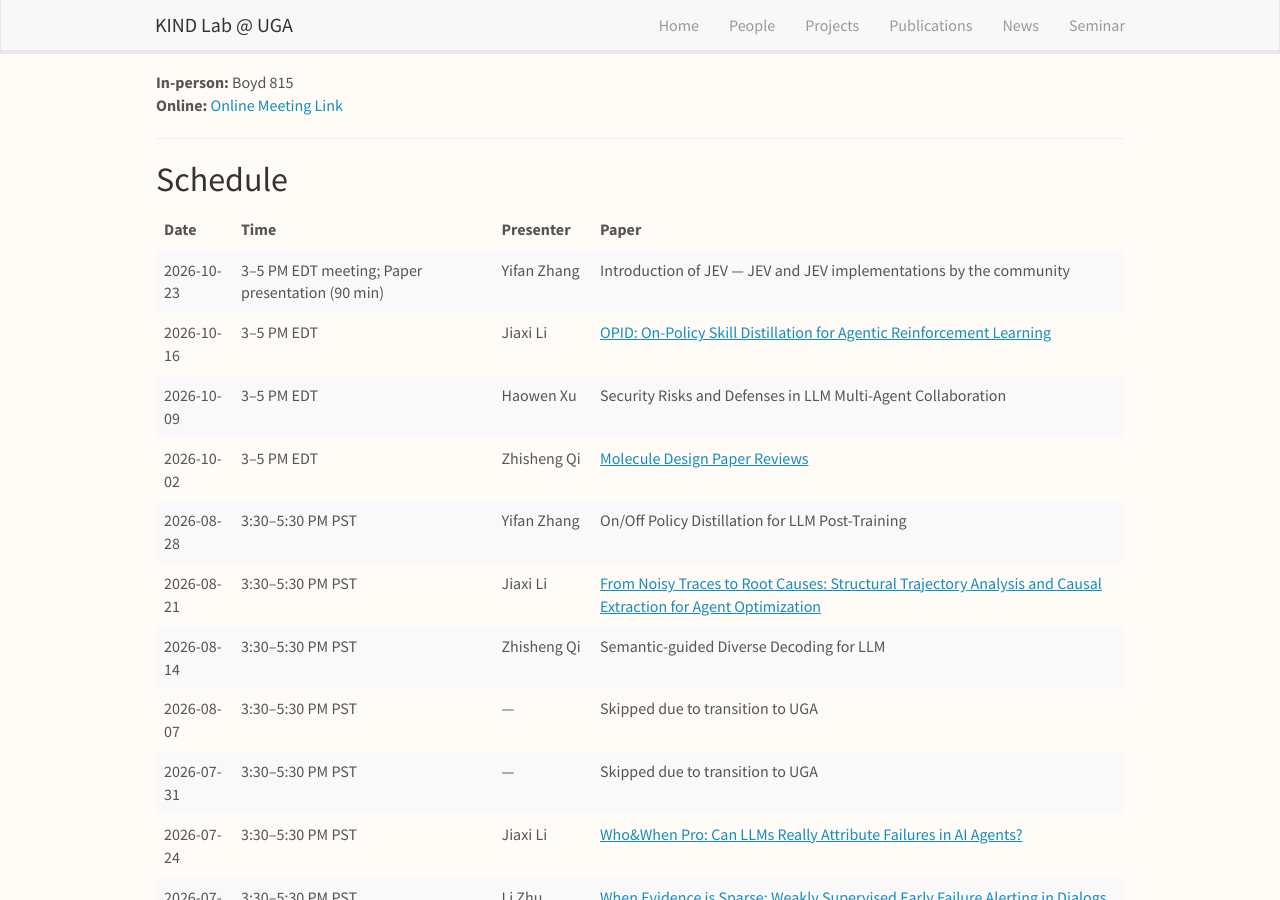
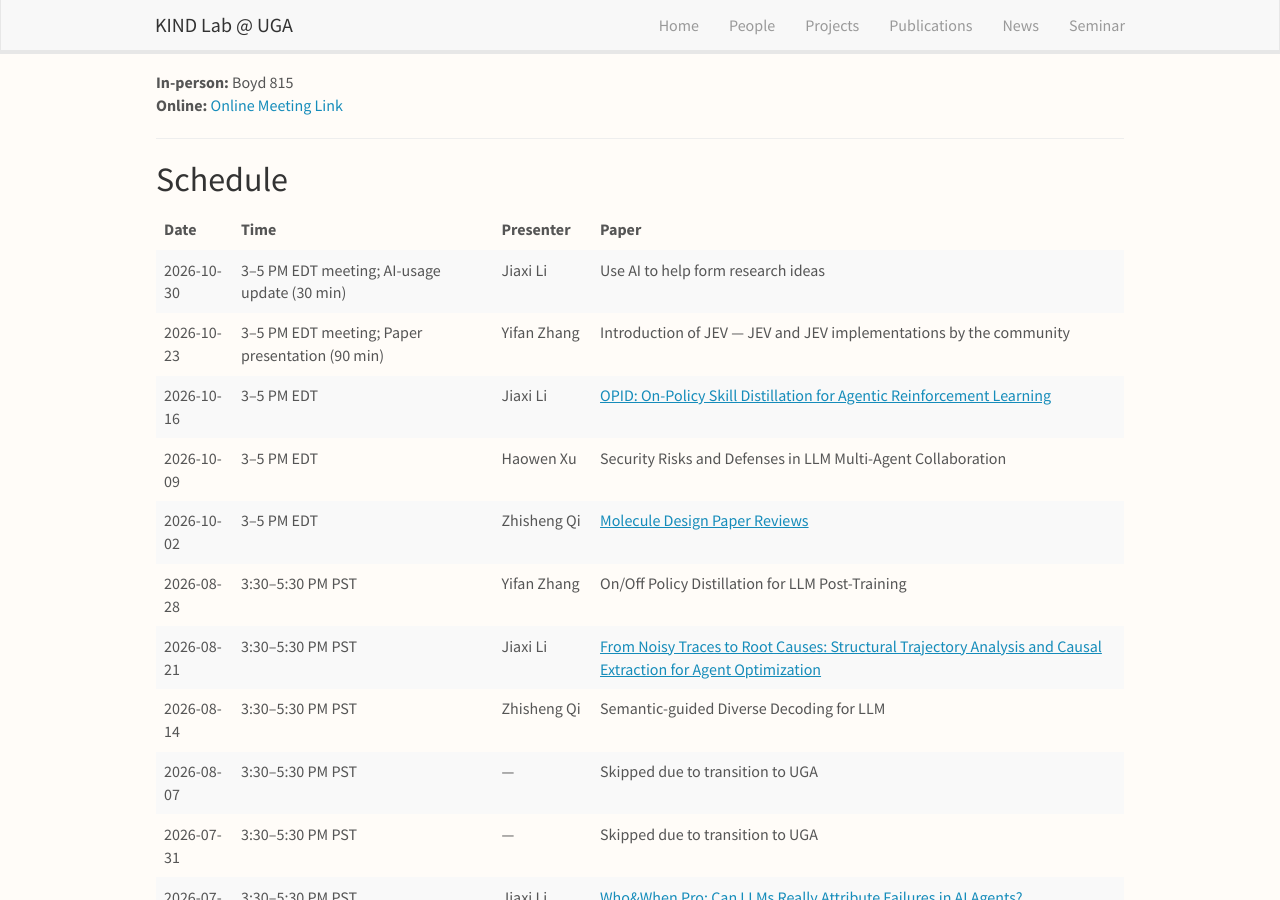
Before and after one commit to KINDLab-Fly/KINDLab-Fly.github.io, a Jekyll site: the page built from _pages/seminar.md, in a window 1280 px wide and 900 px high, scrolled down 331 px. Built offline with Jekyll 4.4.1, drawn with Linux system fonts in a browser that asks for light colours; nearby versions of some CDN libraries.

Commit message:
Add Jiaxi's October 30 AI-usage seminar topic

```diff
--- a/_data/seminar.yml
+++ b/_data/seminar.yml
@@ -1,5 +1,10 @@
 # Friday Seminar Schedule
 # Fields: date, time, presenter, paper, link (optional)
+
+- date: "2026-10-30"
+  time: "3–5 PM EDT meeting; AI-usage update (30 min)"
+  presenter: "Jiaxi Li"
+  paper: "Use AI to help form research ideas"
 
 - date: "2026-10-23"
   time: "3–5 PM EDT meeting; Paper presentation (90 min)"
```
